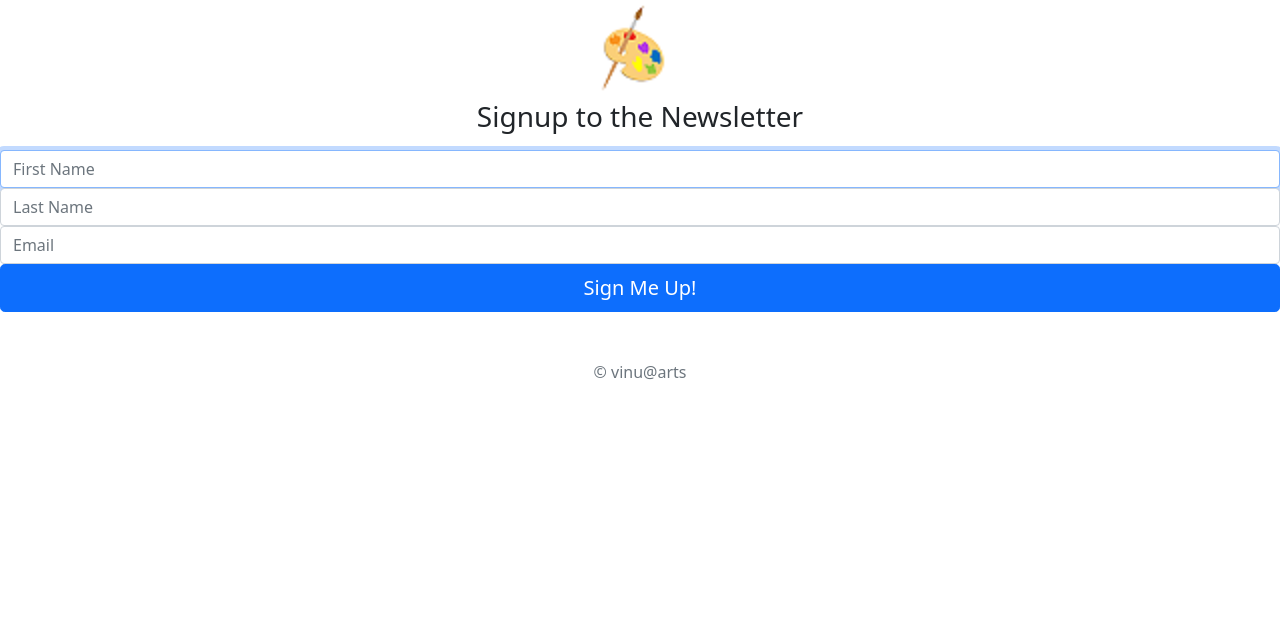
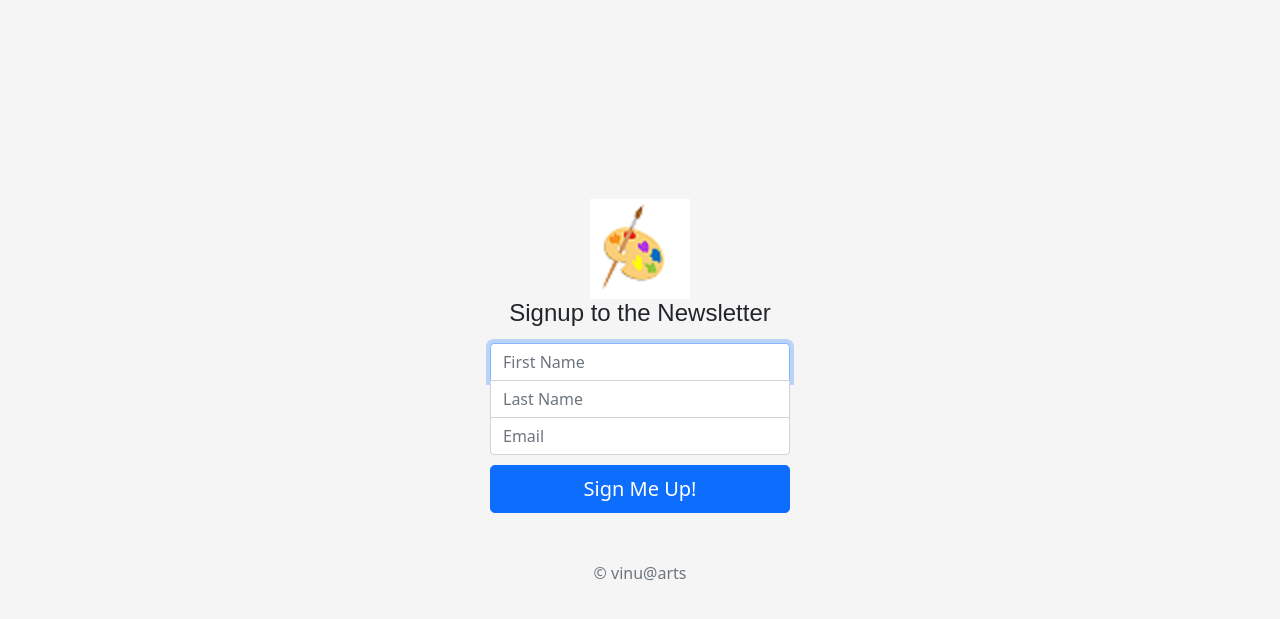
Before and after one commit to VinuthaSadasivam/Newsletter, a website: page signup.html in a window 1280 px wide. Drawn offline with nearby package versions, Linux system fonts and the light colour scheme.

Commit message:
Update signup.html

```diff
--- a/signup.html
+++ b/signup.html
@@ -42,7 +42,7 @@
 
 
     <!-- Custom styles for this template -->
-    <link href="css/#styles.css" rel="stylesheet">
+    <link href="css/styles.css" rel="stylesheet">
   </head>
   <body class="text-center">
 
```
